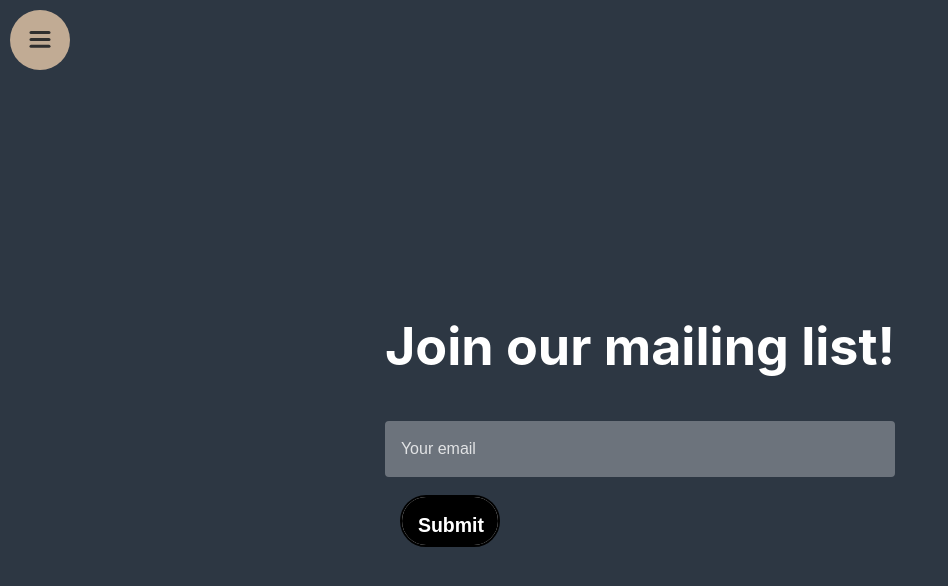
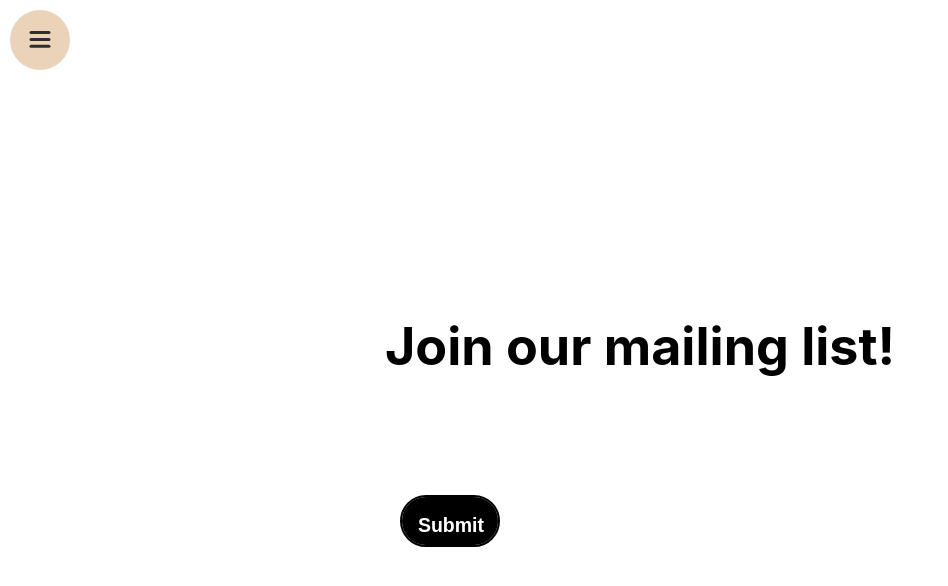
Before and after one commit to ericli0303/jcc-website-v2, a React (Create React App) app: page /mail in a window 1280 px wide. Shown: the top 586 px of the page, without its empty margins (0-948 px from the left). Built offline with nearby package versions, Linux system fonts and the light colour scheme.

Commit message:
cleaned up code and made some fixes

```diff
--- a/src/App.css
+++ b/src/App.css
@@ -24,7 +24,6 @@
     align-items: center;
     justify-content: center;
     font-size: calc(10px + 2vmin);
-    color: black;
 }
 
 .App-link {
--- a/src/components/LandingPage/LandingPage.js
+++ b/src/components/LandingPage/LandingPage.js
@@ -1,7 +1,8 @@
 import React, { useEffect, useState } from "react";
 import Box from "@material-ui/core/Box";
 import { isDay } from "./../Utils/time-helper";
-import "./Landingpage.styles.css";
+// import "./Landingpage.styles.css";
+import StyledLandingPage from "./LandingPage.styles"
 // import Mailchimp from './../MailPage/MailchimpForm';
 
 const LandingPage = () => {
@@ -19,6 +20,7 @@ const LandingPage = () => {
 		let newCurrentImg = 0;
 
 		if (isDay()) {
+            console.log('true');
 			newCurrentImg = 1;
 		} else {
 			newCurrentImg = 2;
@@ -33,8 +35,7 @@ const LandingPage = () => {
 	};
 
 	return (
-		<div>
-			{/* <div className="gradient"></div> */}
+		<StyledLandingPage>
 			<div className="App-header" style={headerImg}></div>
 			<Box display="block" mx="auto" width={0.8}>
 				<Box display="flex" flexDirection="row" flexWrap="wrap" m={5}>
@@ -43,7 +44,7 @@ const LandingPage = () => {
 						src="https://i.pinimg.com/736x/33/32/6d/33326dcddbf15c56d631e374b62338dc.jpg"
 					/>
 					<Box mx={5} width={0.4}>
-						<p>
+						<p className='text'>
 							Lorem ipsum dolor sit amet, consectetur adipiscing
 							elit, sed do eiusmod tempor incididunt ut labore et
 							dolore magna aliqua. Ut enim ad minim veniam, quis
@@ -58,7 +59,7 @@ const LandingPage = () => {
 				</Box>
 				<Box display="flex" flexDirection="row" flexWrap="wrap" m={5}>
 					<Box mx={5} width={0.4}>
-						<p>
+						<p className='text'>
 							Lorem ipsum dolor sit amet, consectetur adipiscing
 							elit, sed do eiusmod tempor incididunt ut labore et
 							dolore magna aliqua. Ut enim ad minim veniam, quis
@@ -80,7 +81,7 @@ const LandingPage = () => {
 					src="https://i.redd.it/02g1pfot5ds41.jpg"
 				/>
 			</Box>
-		</div>
+		</StyledLandingPage>
 	);
 };
 
--- /dev/null
+++ b/src/components/LandingPage/LandingPage.styles.js
@@ -0,0 +1,17 @@
+import styled from "styled-components";
+
+
+const StyledLandingPage = styled.div`
+    .App-header {
+        background-color: rgba(0, 0, 0, 0.45);
+        background-blend-mode: multiply;
+    }
+
+    & p {
+        color: white;
+    }
+
+
+`;
+
+export default StyledLandingPage;
--- a/src/components/LandingPage/Landingpage.styles.css
+++ /dev/null
@@ -1,8 +0,0 @@
-.App-header {
-    background-color: rgba(0, 0, 0, 0.45);
-    background-blend-mode: multiply;
-}
-
-p {
-    color: white;
-}
--- a/src/components/MailPage/SimpleForm.js
+++ b/src/components/MailPage/SimpleForm.js
@@ -13,8 +13,8 @@ const SimpleForm = ({ status, message, className, style, onSubmitted}) => {
     });
 
     return (
-        <div class="content__item">
-            <h2 id="mailing">Join our mailing list!</h2>
+        <div className="content__item">
+            <h2 className='text' id="mailing">Join our mailing list!</h2>
             <div className={className} style={style}>
                 {status === "sending" && <div style={{ color: "blue" }}>sending...</div>}
                 {status === "error" && (
--- a/src/components/MailPage/style.css
+++ b/src/components/MailPage/style.css
@@ -2,9 +2,6 @@
     box-sizing: border-box;
 }
 
-#mailing {
-    color: white;
-}
 
 .field {
     width: 100%;
--- a/src/components/Utils/Background/Background.styles.js
+++ b/src/components/Utils/Background/Background.styles.js
@@ -2,8 +2,15 @@ import styled from "styled-components";
 import {isDay} from './../time-helper';
 
 const StyledBackground = styled.div`
-    background-color: ${isDay() ? '#516479' : '#292946'};
-    /* padding-bottom: 20px; */
+    background-color: ${isDay() ? '#ffffff' : '#292946'};
+
+    .text {
+        color: ${isDay() ? 'black' : 'seashell'};
+    }
+    //#687d94
+    //#7f96b0
+
+
 `;
 
 export default StyledBackground;
--- a/src/components/Utils/time-helper.js
+++ b/src/components/Utils/time-helper.js
@@ -2,7 +2,7 @@ import React from 'react';
 
 export const isDay = () => {
     const clientTime = new Date();
-    if (8 <= clientTime.getHours() && clientTime.getHours() < 19) {
+    if (8 <= clientTime.getHours() && clientTime.getHours() < 24) {
         return true;
     }
     return false;
```
